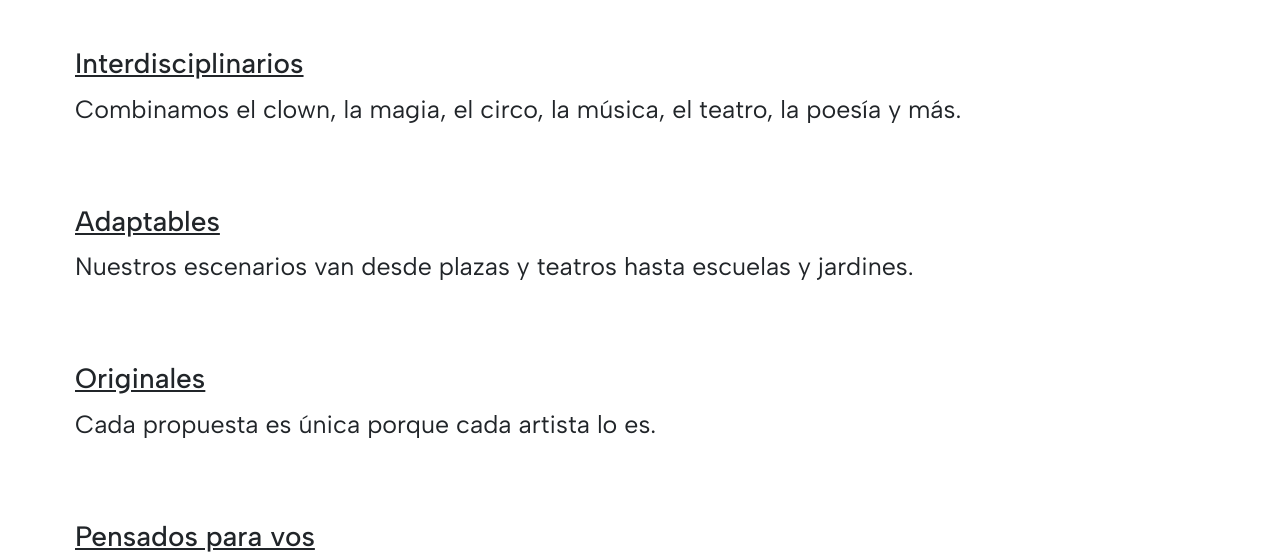
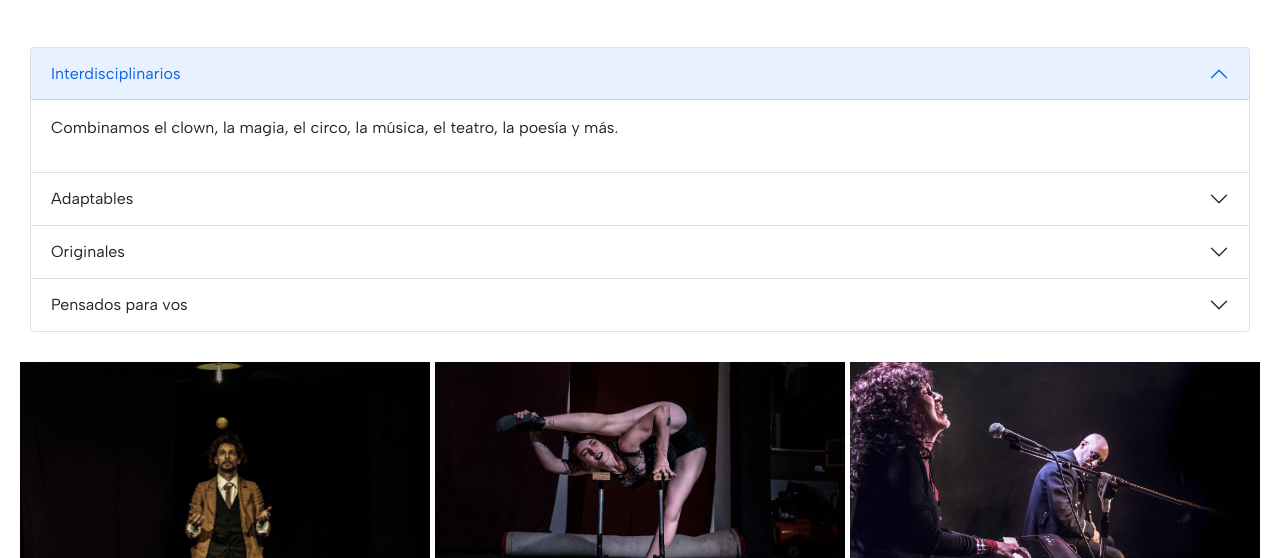
Before and after one commit to sabrina-sol/tremebunda-producciones, a plain HTML site: page pages/servicios.html in a window 1280 px wide. Shown: the part 241-799 px from the top of the page. Drawn offline with nearby package versions, Linux system fonts and the light colour scheme; a web font is replaced by a local one.

Commit message:
acordion servicios

```diff
--- a/css/style.css
+++ b/css/style.css
@@ -267,16 +267,14 @@ font-size: 30px;
 
 /* -------------------------------- SERVICIOS ------------------------------- */
 
-.pagServicios div {
-    margin: 20px 30px 0 45px;
+.accordion {
+    margin: 20px 0 0 0;
     padding: 30px 30px 10px 30px;
-    font-size: 25px;
-    line-height: 40px;
 }
 
-.pagServicios div h3 {
+/*.pagServicios div h3 {
     text-decoration: underline;
-}
+}*/
 
 .gridGaleria {
     width: 100%;
--- a/pages/servicios.html
+++ b/pages/servicios.html
@@ -1,13 +1,16 @@
 <!DOCTYPE html>
 <html lang="en">
+
 <head>
     <meta charset="UTF-8">
     <meta http-equiv="X-UA-Compatible" content="IE=edge">
     <meta name="viewport" content="width=device-width, initial-scale=1.0">
     <title>Tremebunda Producciones</title>
-    <link href="https://cdn.jsdelivr.net/npm/bootstrap@5.0.2/dist/css/bootstrap.min.css" rel="stylesheet" integrity="sha384-EVSTQN3/azprG1Anm3QDgpJLIm9Nao0Yz1ztcQTwFspd3yD65VohhpuuCOmLASjC" crossorigin="anonymous">
+    <link href="https://cdn.jsdelivr.net/npm/bootstrap@5.0.2/dist/css/bootstrap.min.css" rel="stylesheet"
+        integrity="sha384-EVSTQN3/azprG1Anm3QDgpJLIm9Nao0Yz1ztcQTwFspd3yD65VohhpuuCOmLASjC" crossorigin="anonymous">
     <link rel="stylesheet" href="../css/style.css">
 </head>
+
 <body>
     <header>
         <!--<img src="../img/logo tremebunda solo blanco.png" alt="logo tremebunda">
@@ -58,7 +61,65 @@
     <main>
         <section class="pagServicios">
             <h1>OFRECEMOS ESPECTÁCULOS:</h1>
-            <div>
+            <div class="accordion" id="accordionExample">
+                <div class="accordion-item">
+                    <h2 class="accordion-header" id="headingOne">
+                        <button class="accordion-button" type="button" data-bs-toggle="collapse"
+                            data-bs-target="#collapseOne" aria-expanded="true" aria-controls="collapseOne">
+                            Interdisciplinarios
+                        </button>
+                    </h2>
+                    <div id="collapseOne" class="accordion-collapse collapse show" aria-labelledby="headingOne"
+                        data-bs-parent="#accordionExample">
+                        <div class="accordion-body">
+                            <p>Combinamos el clown, la magia, el circo, la música, el teatro, la poesía y más.</p>
+                        </div>
+                    </div>
+                </div>
+                <div class="accordion-item">
+                    <h2 class="accordion-header" id="headingTwo">
+                        <button class="accordion-button collapsed" type="button" data-bs-toggle="collapse"
+                            data-bs-target="#collapseTwo" aria-expanded="false" aria-controls="collapseTwo">
+                            Adaptables
+                        </button>
+                    </h2>
+                    <div id="collapseTwo" class="accordion-collapse collapse" aria-labelledby="headingTwo"
+                        data-bs-parent="#accordionExample">
+                        <div class="accordion-body">
+                            <p>Nuestros escenarios van desde plazas y teatros hasta escuelas y jardines.</p>
+                        </div>
+                    </div>
+                </div>
+                <div class="accordion-item">
+                    <h2 class="accordion-header" id="headingThree">
+                        <button class="accordion-button collapsed" type="button" data-bs-toggle="collapse"
+                            data-bs-target="#collapseThree" aria-expanded="false" aria-controls="collapseThree">
+                            Originales
+                        </button>
+                    </h2>
+                    <div id="collapseThree" class="accordion-collapse collapse" aria-labelledby="headingThree"
+                        data-bs-parent="#accordionExample">
+                        <div class="accordion-body">
+                            <p>Cada propuesta es única porque cada artista lo es.</p>
+                        </div>
+                    </div>
+                </div>
+                <div class="accordion-item">
+                    <h2 class="accordion-header" id="headingFour">
+                        <button class="accordion-button collapsed" type="button" data-bs-toggle="collapse"
+                            data-bs-target="#collapseFour" aria-expanded="false" aria-controls="collapseFour">
+                            Pensados para vos
+                        </button>
+                    </h2>
+                    <div id="collapseFour" class="accordion-collapse collapse" aria-labelledby="headingFour"
+                        data-bs-parent="#accordionExample">
+                        <div class="accordion-body">
+                            <p>Nuestra audiencia varía desde niñes de 2 años hasta adultos.</p>
+                        </div>
+                    </div>
+                </div>
+            </div>
+            <!--<div>
                 <h3>Interdisciplinarios</h3>
                 <p>Combinamos el clown, la magia, el circo, la música, el teatro, la poesía y más.</p>
             </div>
@@ -73,7 +134,7 @@
             <div>
                 <h3>Pensados para vos</h3>
                 <p>Nuestra audiencia varía desde niñes de 2 años hasta adultos.</p>
-            </div>
+            </div>-->
         </section>
         <section class="gridGaleria">
             <div class="img1Grid">
@@ -108,8 +169,10 @@
         </div>
         <div>
             <h4>REDES SOCIALES</h4>
-            <a href="https://www.facebook.com/tremebundavariete" target="_blank"><img src="../img/logo facebook.png" alt="logo facebook" class="rrss"></a>
-            <a href="https://instagram.com/tremebundavariete?igshid=YmMyMTA2M2Y=" target="_blank"><img src="../img/logo instagram.png" alt="logo instagram" class="rrss"></a>
+            <a href="https://www.facebook.com/tremebundavariete" target="_blank"><img src="../img/logo facebook.png"
+                    alt="logo facebook" class="rrss"></a>
+            <a href="https://instagram.com/tremebundavariete?igshid=YmMyMTA2M2Y=" target="_blank"><img
+                    src="../img/logo instagram.png" alt="logo instagram" class="rrss"></a>
         </div>
         <div>
             <h4>CONTACTO</h4>
@@ -118,6 +181,9 @@
             <p>tremebundavariete@gmail.com</p>
         </div>
     </footer>
-    <script src="https://cdn.jsdelivr.net/npm/bootstrap@5.0.2/dist/js/bootstrap.bundle.min.js" integrity="sha384-MrcW6ZMFYlzcLA8Nl+NtUVF0sA7MsXsP1UyJoMp4YLEuNSfAP+JcXn/tWtIaxVXM" crossorigin="anonymous"></script>
+    <script src="https://cdn.jsdelivr.net/npm/bootstrap@5.0.2/dist/js/bootstrap.bundle.min.js"
+        integrity="sha384-MrcW6ZMFYlzcLA8Nl+NtUVF0sA7MsXsP1UyJoMp4YLEuNSfAP+JcXn/tWtIaxVXM"
+        crossorigin="anonymous"></script>
 </body>
+
 </html>
```
